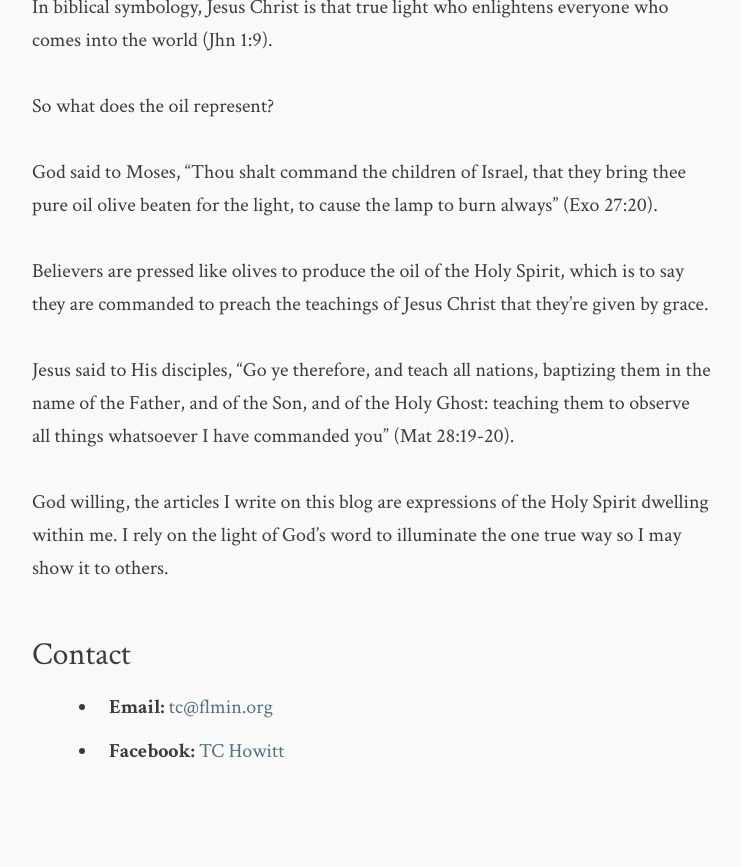
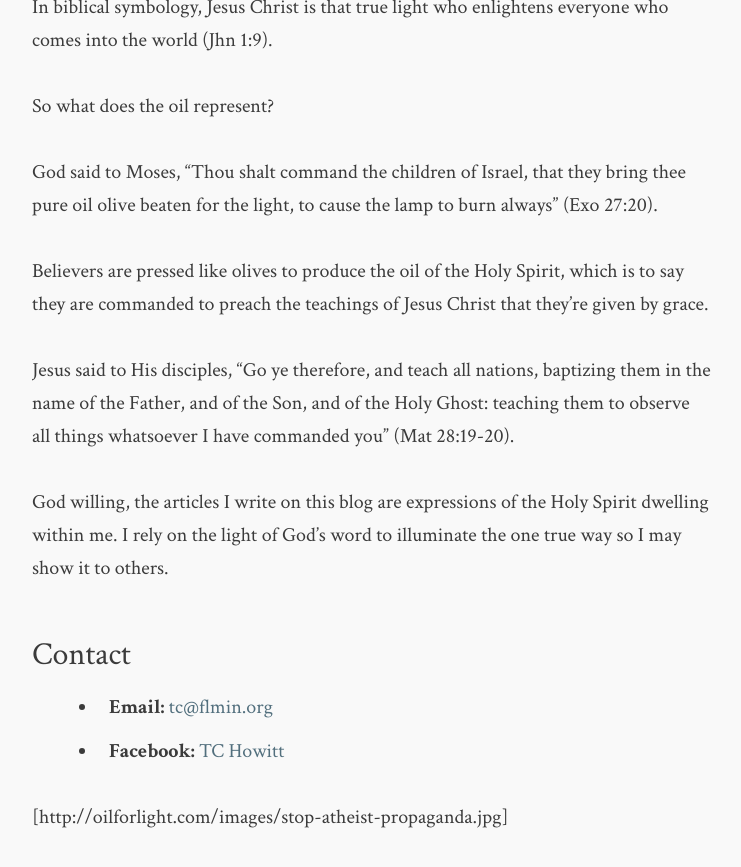
Before and after one commit to flashlightministries/oilforlight, a Jekyll site: the page built from about.md, in a window 1280 px wide and 900 px high, scrolled down 1591 px. Shown: the top 867 px of the window, without its empty margins (268-1009 px from the left). Built offline with Jekyll 4.4.1, drawn with Linux system fonts in a browser that asks for light colours; nearby versions of some CDN libraries; before the commit the page ends 2425 px from its top, so only the background shows below that; some of the changed lines change nothing that is shown.

Commit message:
Update about.md

```diff
--- a/about.md
+++ b/about.md
@@ -35,3 +35,5 @@ God willing, the articles I write on this blog are expressions of the Holy Spiri
 
   * **Email:** [tc@flmin.org](mailto:tc@flmin.org){:target="_blank"}
   * **Facebook:** [TC Howitt](http://facebook.com/whirlingvortices){:target="_blank"}
+
+[http://oilforlight.com/images/stop-atheist-propaganda.jpg]
```
